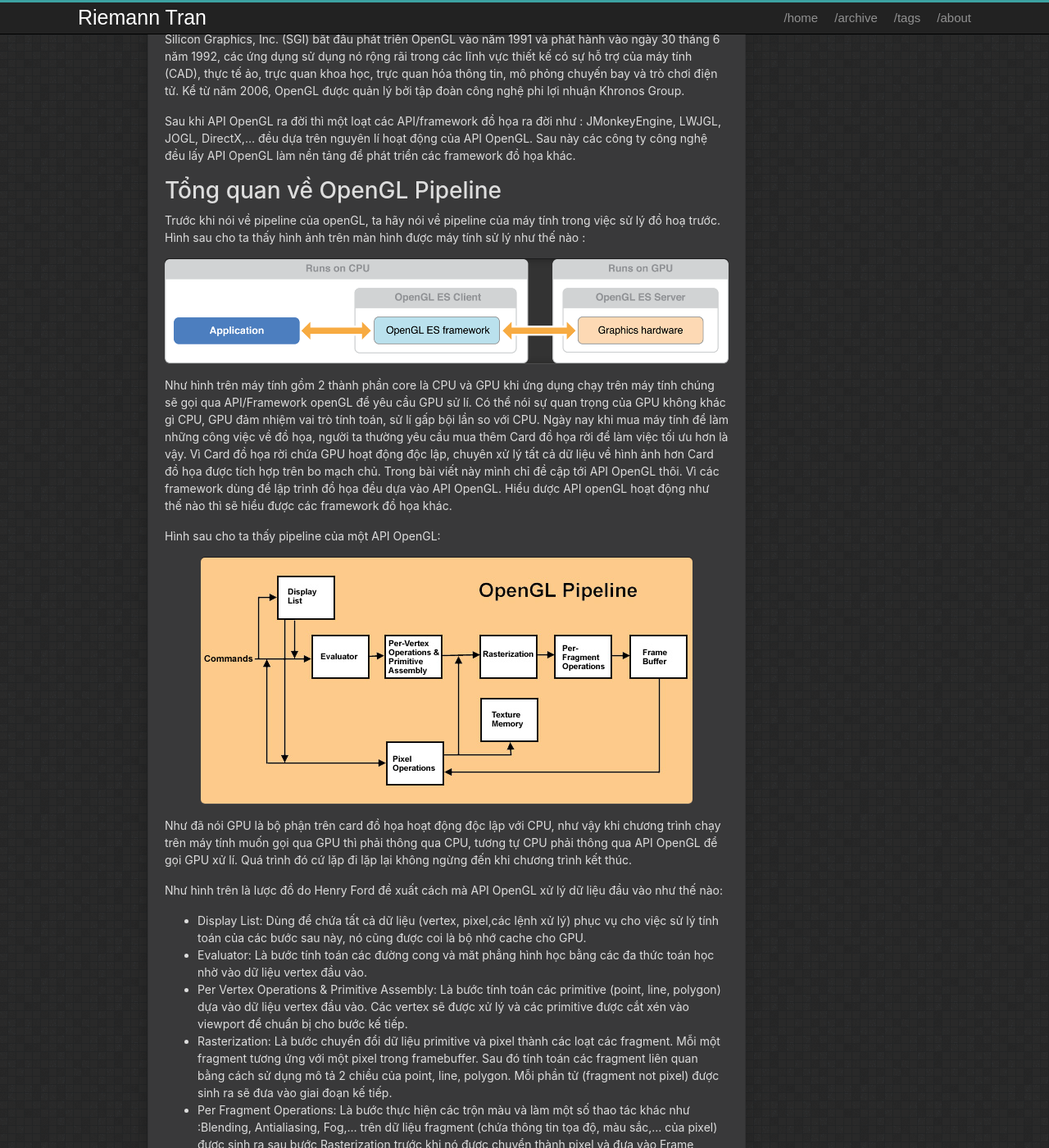
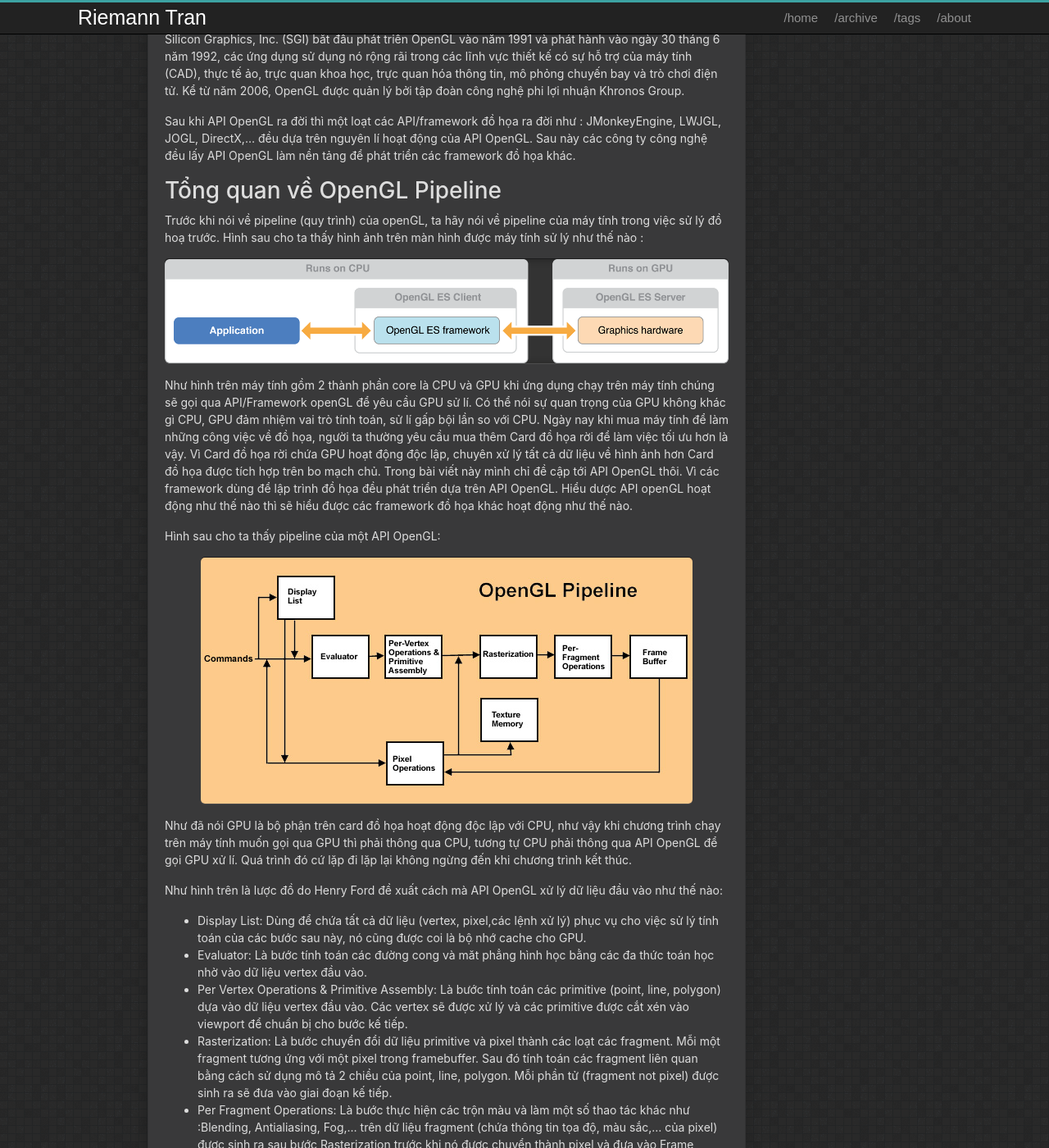
Before and after one commit to DevLamTran/DevLamTran.github.io, a Jekyll site: the page built from _posts/2021-12-23-Gioi-thieu-API-OpenGL.md, in a window 1280 px wide and 1400 px high, scrolled down 348 px. Shown: the whole window at 82% size. Built offline with Jekyll 4.4.1, drawn with Linux system fonts in a browser that asks for light colours; our own code applies the rules of GitHub Pages for plain Markdown files; comment, search, counter and statistics services are not loaded; some of the changed text lies outside the part shown.

Commit message:
Update 2021-12-23-Gioi-thieu-API-OpenGL.md

```diff
--- a/_posts/2021-12-23-Gioi-thieu-API-OpenGL.md
+++ b/_posts/2021-12-23-Gioi-thieu-API-OpenGL.md
@@ -18,11 +18,11 @@ Sau khi API OpenGL ra đời thì một loạt các API/framework đồ họa ra
 
 # Tổng quan về OpenGL Pipeline
 
-Trước khi nói về pipeline của openGL, ta hãy nói về pipeline của máy tính trong việc sử lý đồ hoạ trước. Hình sau cho ta thấy hình ảnh trên màn hình được máy tính sử lý như thế nào :
+Trước khi nói về pipeline (quy trình) của openGL, ta hãy nói về pipeline của máy tính trong việc sử lý đồ hoạ trước. Hình sau cho ta thấy hình ảnh trên màn hình được máy tính sử lý như thế nào :
 
 ![img]({{ '/assets/images/cpu_gpu_2x.png' | relative_url }}){: .center-image }
 
-Như hình trên máy tính gồm 2 thành phần core là CPU và GPU khi ứng dụng chạy trên máy tính chúng sẽ gọi qua API/Framework openGL để yêu cầu GPU sử lí. Có thể nói sự quan trọng của GPU không khác gì CPU, GPU đảm nhiệm vai trò tính toán, sử lí gấp bội lần so với CPU. Ngày nay khi mua máy tính để làm những công việc về đồ họa, người ta thường yêu cầu mua thêm Card đồ họa rời để làm việc tối ưu hơn là vậy. Vì Card đồ họa rời chứa GPU hoạt động độc lập, chuyên xử lý tất cả dữ liệu về hình ảnh hơn Card đồ họa được tích hợp trên bo mạch chủ. Trong bài viết này mình chỉ đề cập tới API OpenGL thôi. Vì các framework dùng để lập trình đồ họa đều dựa vào API OpenGL. Hiểu dược API openGL hoạt động như thế nào thì sẽ hiểu được các framework đồ họa khác.
+Như hình trên máy tính gồm 2 thành phần core là CPU và GPU khi ứng dụng chạy trên máy tính chúng sẽ gọi qua API/Framework openGL để yêu cầu GPU sử lí. Có thể nói sự quan trọng của GPU không khác gì CPU, GPU đảm nhiệm vai trò tính toán, sử lí gấp bội lần so với CPU. Ngày nay khi mua máy tính để làm những công việc về đồ họa, người ta thường yêu cầu mua thêm Card đồ họa rời để làm việc tối ưu hơn là vậy. Vì Card đồ họa rời chứa GPU hoạt động độc lập, chuyên xử lý tất cả dữ liệu về hình ảnh hơn Card đồ họa được tích hợp trên bo mạch chủ. Trong bài viết này mình chỉ đề cập tới API OpenGL thôi. Vì các framework dùng để lập trình đồ họa đều phát triển dựa trên API OpenGL. Hiểu dược API openGL hoạt động như thế nào thì sẽ hiểu được các framework đồ họa khác hoạt động như thế nào.
 
  Hình sau cho ta thấy pipeline của một API OpenGL:
 
@@ -40,6 +40,8 @@ Như hình trên là lược đồ do Henry Ford đề xuất cách mà API Open
 - Frame Buffer: Nơi lưu trữ lượng dữ liệu khác nhau trên mỗi pixel, nhưng trong một buffer nhất định mỗi pixel được gán cùng một lượng dữ liệu.
 - Pixel Operations: Là một loạt các bước tính toán (scale, bias, mapping and clamping) dựa vào dữ liệu pixel được lưu trong Frame Buffer và dữ liệu đầu ra sẽ được đóng gói thành một định dạng thích hợp và được lưu trong bộ nhớ máy tính.
 - Texture Memory: Dùng để lưu các giá trị màu và lưu dữ liệu 1 hoặc 2 chiều các giá trị màu dạng bitmap.
+
+**> Lưu ý: Mỗi bước xử lý của API OpenGL đều phải thông qua GPU, yêu cầu GPU xử lý, như vậy có thể kết luận pipeline xử lý đồ hoạ của GPU cũng chính là pipeline của API OpenGL.
 
 >Trường hợp dữ liệu vào ở dạng pixel không phải vertex, nó sẽ được đưa thẳng vào giai đoạn xử lý pixel. Sau giai đoạn này, dữ liệu ở dạng pixel sẽ được lưu trữ vào texture memory để đưa vào giai đoạn Per Fragment Operations hoặc được đưa vào Rasterization như dữ liệu dạng vertex.
 
```
